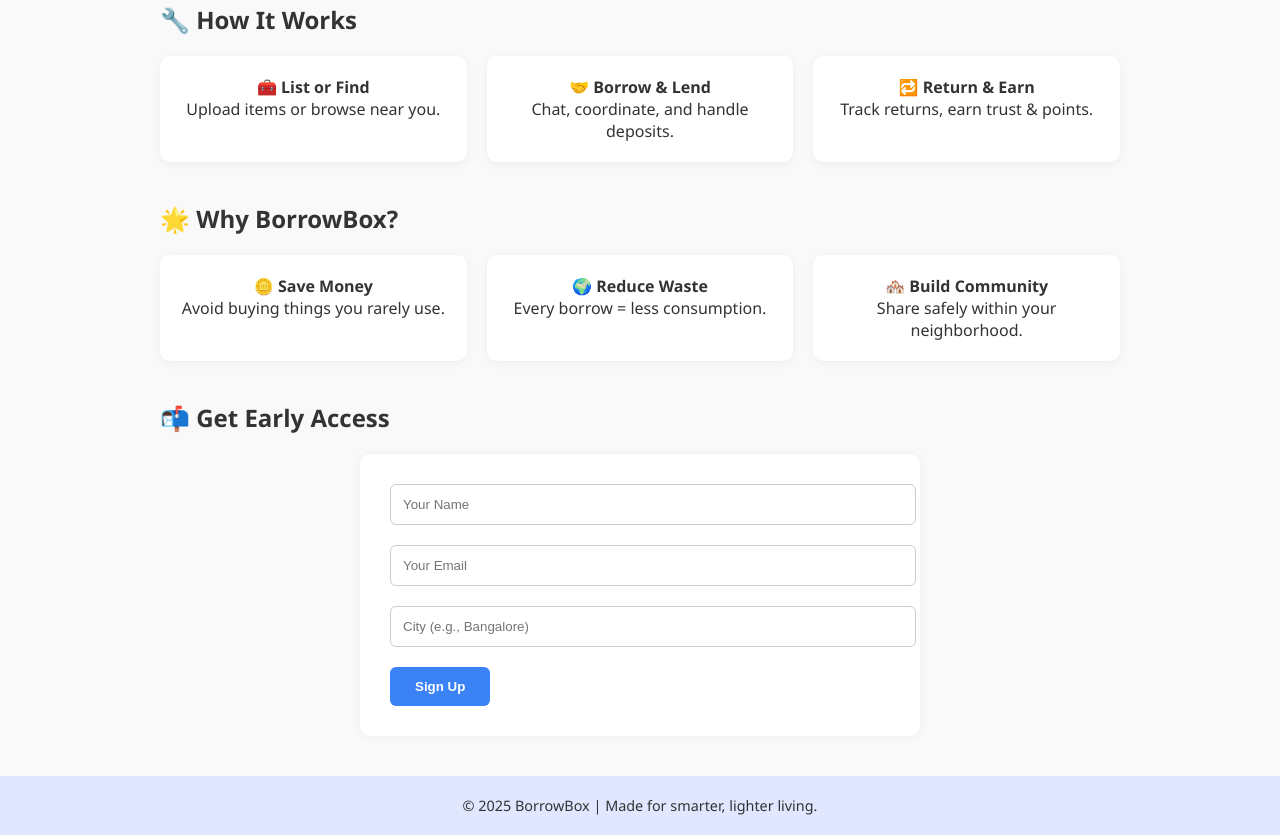
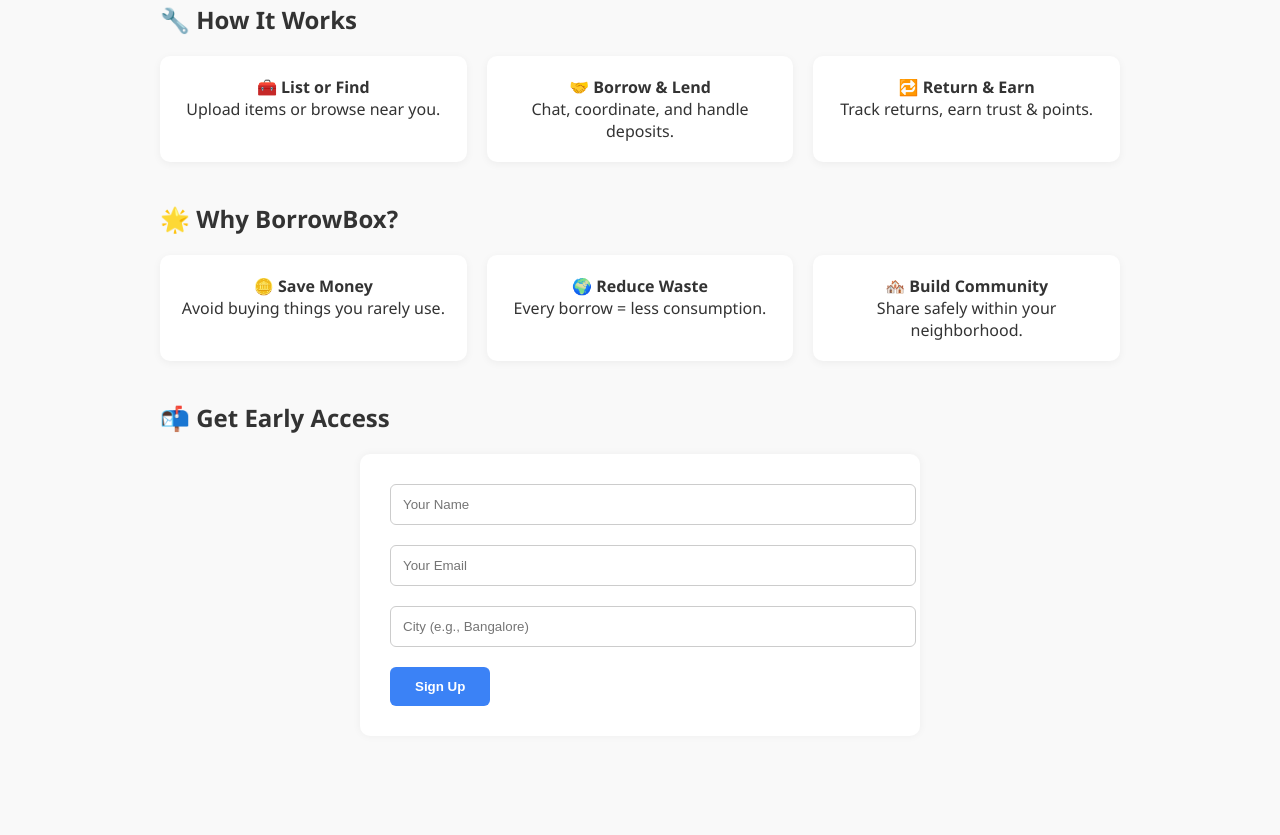
Before and after one commit to Hemanth-Thumati/borrowbox, a plain HTML site: page index.html in a window 1280 px wide. Shown: the part 340-1175 px from the top of the page. After the commit the page ends 1116 px from the top, so only its background shows below. Drawn offline with Linux system fonts and the light colour scheme.

Commit message:
index.html

```diff
--- a/index.html
+++ b/index.html
@@ -104,7 +104,6 @@
     <div class="card"><strong>🏘️ Build Community</strong><br/>Share safely within your neighborhood.</div>
   </div>
 </section>
-
 <section id="signup">
   <h2>📬 Get Early Access</h2>
   <form id="signupForm">
@@ -114,10 +113,6 @@
     <input type="submit" value="Sign Up" />
   </form>
 </section>
-
-<footer>
-  &copy; 2025 BorrowBox | Made for smarter, lighter living.
-</footer>
 
 <script>
   document.getElementById("signupForm").addEventListener("submit", function (e) {
@@ -146,5 +141,7 @@
   });
 </script>
 
+
+
 </body>
 </html>
```
